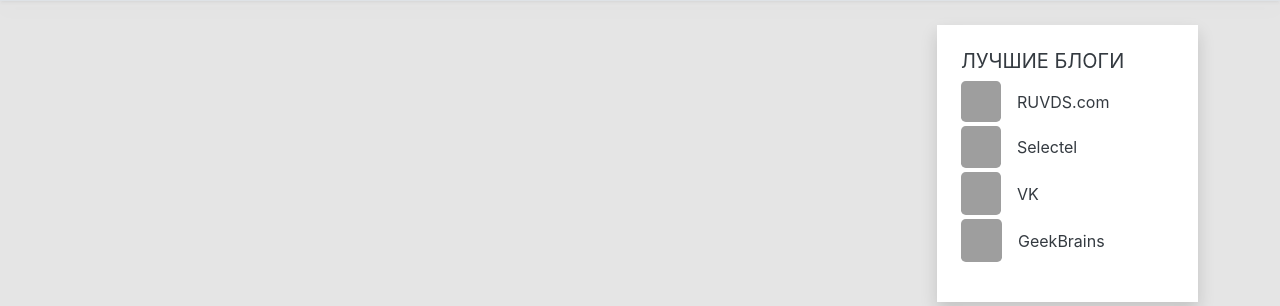
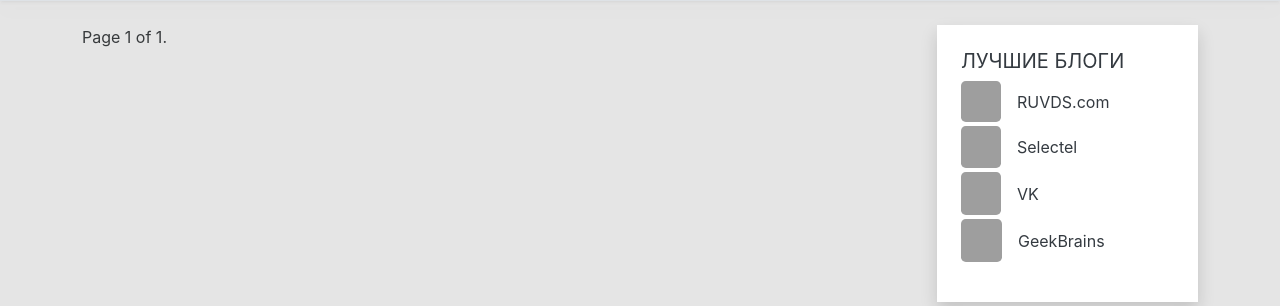
Before and after one commit to sa84-tech/knowledge_sharing_website, a Django app: page / in a window 1280 px wide. Shown: the part 76-382 px from the top of the page. Run offline with Django 3.2, Linux system fonts and the light colour scheme; data that the repository does not hold is empty; some libraries are stand-ins or nearby versions; grey boxes are pictures that could not be loaded.

Commit message:
Add Paginator in a view function

```diff
--- a/ksw/mainapp/templates/mainapp/index.html
+++ b/ksw/mainapp/templates/mainapp/index.html
@@ -5,8 +5,8 @@
 <div class="container">
     <div class="row pt-4">
         <div class="col-md-9">
-
-        {% for post in posts %}
+            {% for post in page_obj %}
+            {# Each "post" is a Post model object. #}
             <div
                     class="row g-0 bg-white overflow-hidden flex-md-row mb-4 h-md-250 position-relative shadow"
             >
@@ -21,6 +21,7 @@
                         >{{ post.topic|capfirst }}</a
                         >
                     </h3>
+
                     <div class="d-flex mb-2 text-small">
               <span class="author_info text-muted fw-bold me-2"
               ><a href="#" class="nav-link p-0 text-secondary text-muted"
@@ -29,6 +30,7 @@
               >
                         <span class="date_info text-muted">{{ post.created }}</span>
                     </div>
+
                     <p class="mb-auto">
                         {% if post.annotation %}
                         {{ post.annotation|safe }}
@@ -59,7 +61,27 @@
                     />
                 </div>
             </div>
+            ...
             {% endfor %}
+
+            <div class="pagination">
+    <span class="step-links">
+        {% if page_obj.has_previous %}
+            <a href="?page=1">&laquo; first</a>
+            <a href="?page={{ page_obj.previous_page_number }}">previous</a>
+        {% endif %}
+
+        <span class="current">
+            Page {{ page_obj.number }} of {{ page_obj.paginator.num_pages }}.
+        </span>
+
+        {% if page_obj.has_next %}
+            <a href="?page={{ page_obj.next_page_number }}">next</a>
+            <a href="?page={{ page_obj.paginator.num_pages }}">last &raquo;</a>
+        {% endif %}
+    </span>
+            </div>
+
         </div>
         {% include 'mainapp/includes/inc_sidebar.html' %}
     </div>
--- a/ksw/mainapp/views.py
+++ b/ksw/mainapp/views.py
@@ -1,6 +1,8 @@
 from django.shortcuts import render
 
 from .models import Post, Category, Comment
+
+from django.core.paginator import Paginator, PageNotAnInteger, EmptyPage
 
 
 def index_page(request, category_id=0):
@@ -9,10 +11,15 @@ def index_page(request, category_id=0):
     if category_id != 0:
         posts = posts.filter(category=category_id)
 
+    paginator = Paginator(posts, 3)  # Show 3 contacts per page.
+    page_number = request.GET.get('page')
+    page_obj = paginator.get_page(page_number)
+
     context = {
         'title': 'Главная страница',
         'posts': posts,
         'categories': Category.objects.all(),
+        'page_obj': page_obj,
     }
 
     return render(request, "mainapp/index.html", context)
```
Lines whose indentation alone changed are shown as unchanged.
